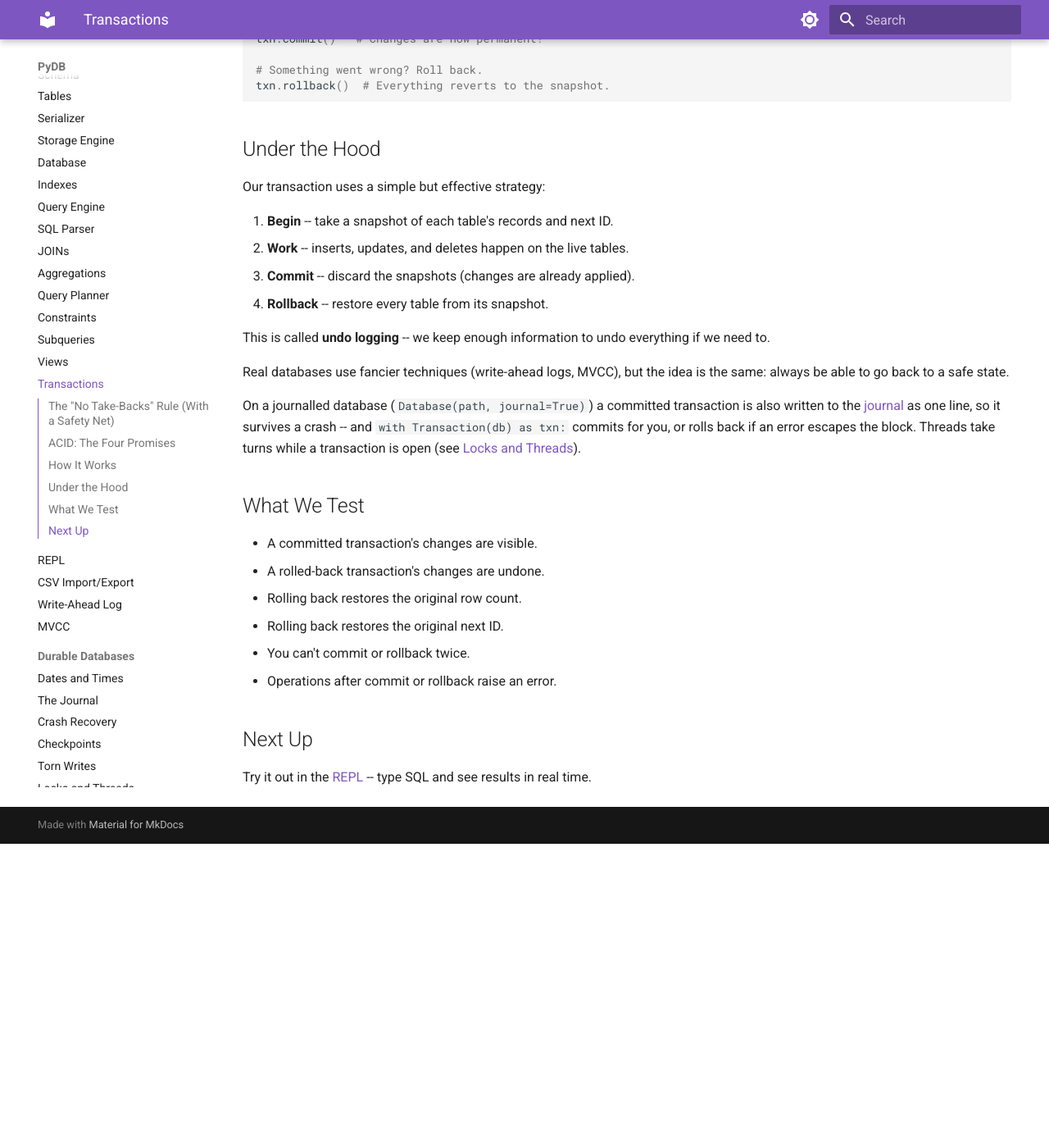
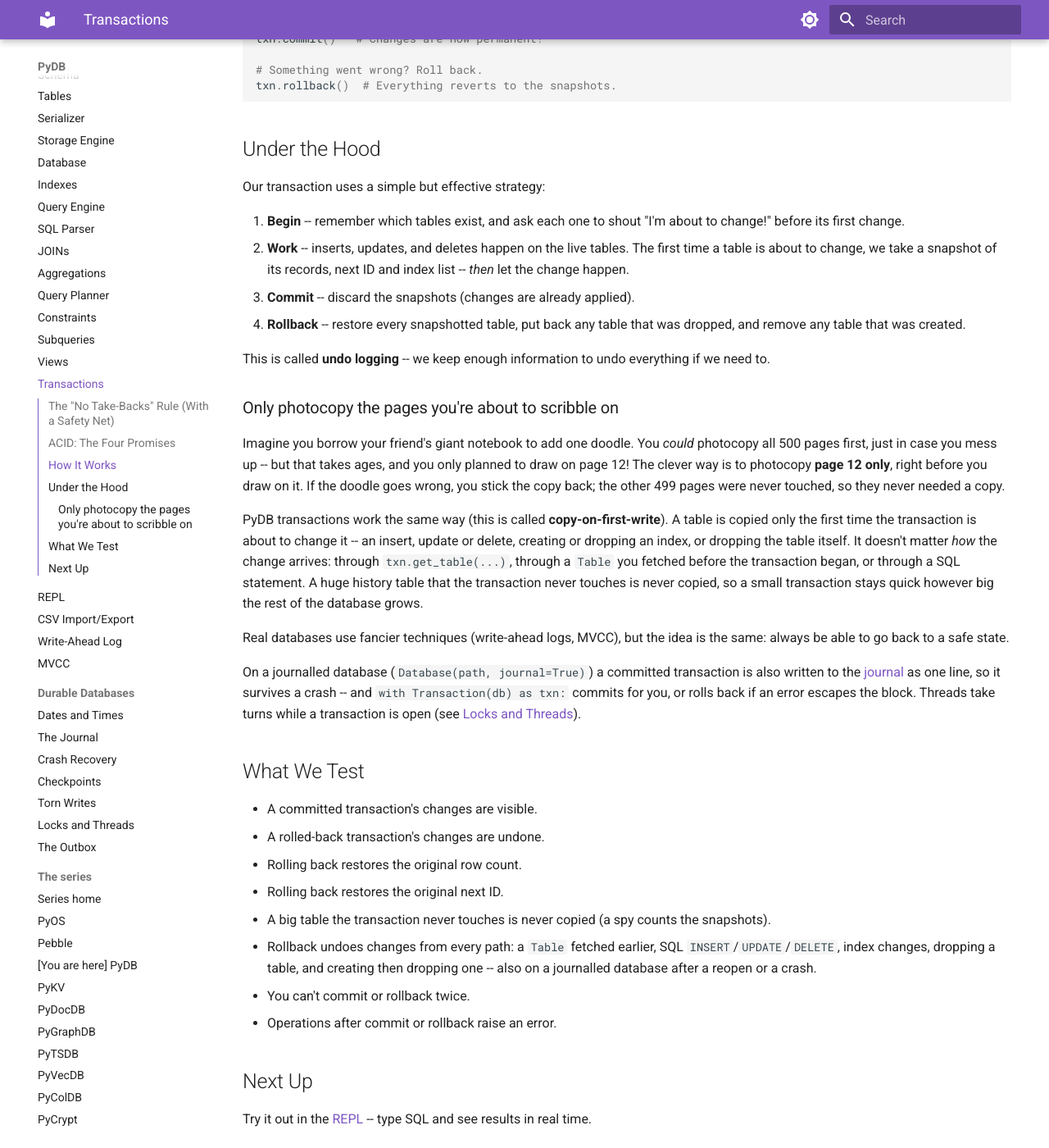
Before and after one commit to robcox2910/pydb, an MkDocs documentation site: the page built from docs/concepts/transactions.md, in a window 1280 px wide and 1400 px high, scrolled down 1082 px. Shown: the whole window at 82% size. Built offline with MkDocs 1.6.1 and Material for MkDocs 9.7.7, drawn with Linux system fonts in a browser that asks for light colours; before the commit the page ends 2111 px from its top, so only the background shows below that; some of the changed text lies outside the part shown.

Commit message:
docs: explain lazy transaction snapshots and the uniqueness register
Co-Authored-By: Claude Opus 5.5 <noreply@anthropic.com>

````diff
--- a/docs/concepts/transactions.md
+++ b/docs/concepts/transactions.md
@@ -32,7 +32,7 @@ guarantee:
 ```python
 from pydb.transaction import Transaction
 
-# Start a transaction -- take a "snapshot" of the current state.
+# Start a transaction -- ready to photocopy any table before it changes.
 txn = Transaction(database)
 
 # Make changes through the transaction.
@@ -44,20 +44,42 @@ table.delete(record_id=3)
 txn.commit()   # Changes are now permanent!
 
 # Something went wrong? Roll back.
-txn.rollback()  # Everything reverts to the snapshot.
+txn.rollback()  # Everything reverts to the snapshots.
 ```
 
 ## Under the Hood
 
 Our transaction uses a simple but effective strategy:
 
-1. **Begin** -- take a snapshot of each table's records and next ID.
-2. **Work** -- inserts, updates, and deletes happen on the live tables.
+1. **Begin** -- remember which tables exist, and ask each one to shout
+   "I'm about to change!" before its first change.
+2. **Work** -- inserts, updates, and deletes happen on the live tables. The
+   first time a table is about to change, we take a snapshot of its records,
+   next ID and index list -- *then* let the change happen.
 3. **Commit** -- discard the snapshots (changes are already applied).
-4. **Rollback** -- restore every table from its snapshot.
+4. **Rollback** -- restore every snapshotted table, put back any table that
+   was dropped, and remove any table that was created.
 
 This is called **undo logging** -- we keep enough information to undo
 everything if we need to.
+
+### Only photocopy the pages you're about to scribble on
+
+Imagine you borrow your friend's giant notebook to add one doodle. You
+*could* photocopy all 500 pages first, just in case you mess up -- but
+that takes ages, and you only planned to draw on page 12! The clever way
+is to photocopy **page 12 only**, right before you draw on it. If the
+doodle goes wrong, you stick the copy back; the other 499 pages were never
+touched, so they never needed a copy.
+
+PyDB transactions work the same way (this is called **copy-on-first-write**).
+A table is copied only the first time the transaction is about to change
+it -- an insert, update or delete, creating or dropping an index, or
+dropping the table itself. It doesn't matter *how* the change arrives: through
+`txn.get_table(...)`, through a `Table` you fetched before the transaction
+began, or through a SQL statement. A huge history table that the
+transaction never touches is never copied, so a small transaction stays
+quick however big the rest of the database grows.
 
 Real databases use fancier techniques (write-ahead logs, MVCC), but
 the idea is the same: always be able to go back to a safe state.
@@ -74,6 +96,12 @@ transaction is open (see [Locks and Threads](locks-and-threads.md)).
 - A rolled-back transaction's changes are undone.
 - Rolling back restores the original row count.
 - Rolling back restores the original next ID.
+- A big table the transaction never touches is never copied (a spy counts
+  the snapshots).
+- Rollback undoes changes from every path: a `Table` fetched earlier, SQL
+  `INSERT`/`UPDATE`/`DELETE`, index changes, dropping a table, and
+  creating then dropping one -- also on a journalled database after a
+  reopen or a crash.
 - You can't commit or rollback twice.
 - Operations after commit or rollback raise an error.
 
````
Also changed, not shown: README.md (+4 -2 lines), docs/concepts/constraints.md (+28 -0 lines).
